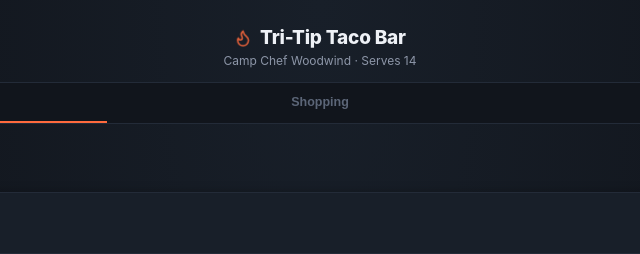
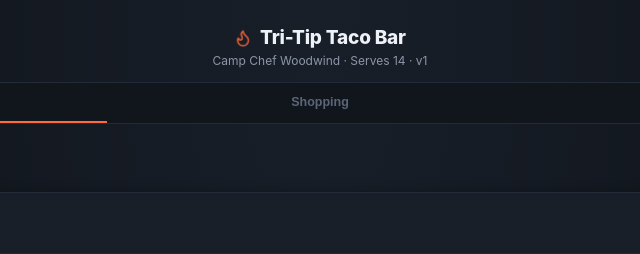
Before and after one commit to Charles-Ehler/playground, a plain HTML site: page index.html in a window 1280 px wide. Shown: the top 254 px of the page, 320-960 px from the left. Drawn offline with Linux system fonts and the light colour scheme.

Commit message:
Add app version tag and bump-on-change convention

```diff
--- a/index.html
+++ b/index.html
@@ -536,7 +536,7 @@
 <div class="header">
   <button class="theme-toggle" id="themeToggle" aria-label="Toggle theme"></button>
   <h1 id="flameTitle">Tri-Tip Taco Bar</h1>
-  <p>Camp Chef Woodwind · Serves 14</p>
+  <p>Camp Chef Woodwind · Serves 14 · <span id="versionTag"></span></p>
 </div>
 
 <div class="tabs">
@@ -579,6 +579,9 @@
 </div>
 
 <script>
+// Bump this every time index.html changes, so the header version tag stays in sync.
+const APP_VERSION = '1';
+
 const SHOPPING_DATA = [
   { category: 'Meat', items: ['Tri-tip roast, 2-2.5 lbs (x2)'] },
   { category: 'Rub', items: ['Coarse ground coffee','Ancho chile powder','Smoked paprika','Kosher salt','Brown sugar','Garlic powder','Cumin','Black pepper'] },
@@ -1157,6 +1160,7 @@
 });
 
 document.getElementById('flameTitle').innerHTML = FLAME_SVG + ' Tri-Tip Taco Bar';
+document.getElementById('versionTag').textContent = 'v' + APP_VERSION;
 
 applyTheme(getTheme());
 renderShopping();
```
Also changed, not shown: 1 other file.
